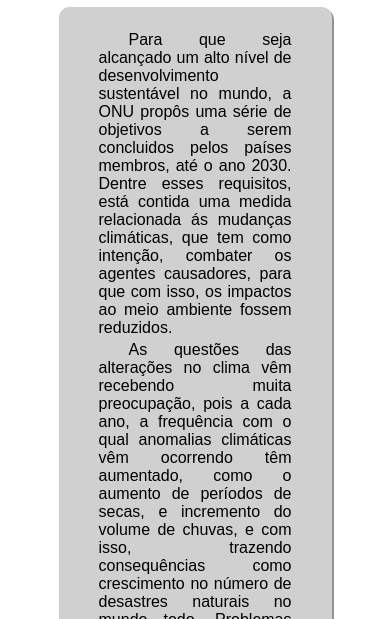
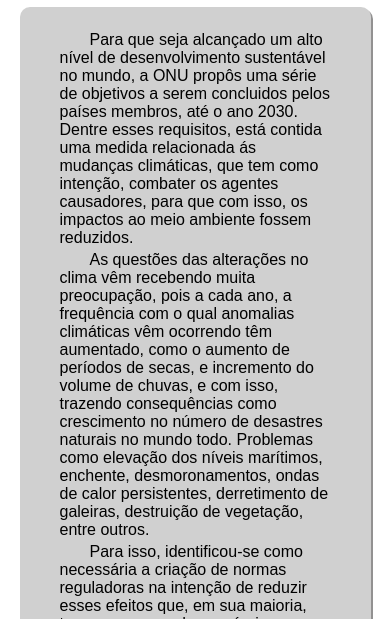
Before and after one commit to AleBelwolf/APS-Programacao-Web-Responsiva, a plain HTML site: page index.html in a window 390 px wide. Shown: the part 225-844 px from the top of the page. Drawn offline with Linux system fonts and the light colour scheme.

Commit message:
Update style.css

```diff
--- a/estilos/style.css
+++ b/estilos/style.css
@@ -130,7 +130,6 @@ p {
 
     margin: 5px;
 
-    text-align: justify;
     text-indent: 30px;
     margin: 4px 20px;
 }
@@ -351,6 +350,9 @@ footer {
     #screen_burguer {
         display: block;
     }
+    .ScreenTexto {
+        width: 90%;
+    }
     #btn-mobile {
         display: block;
     }
```
